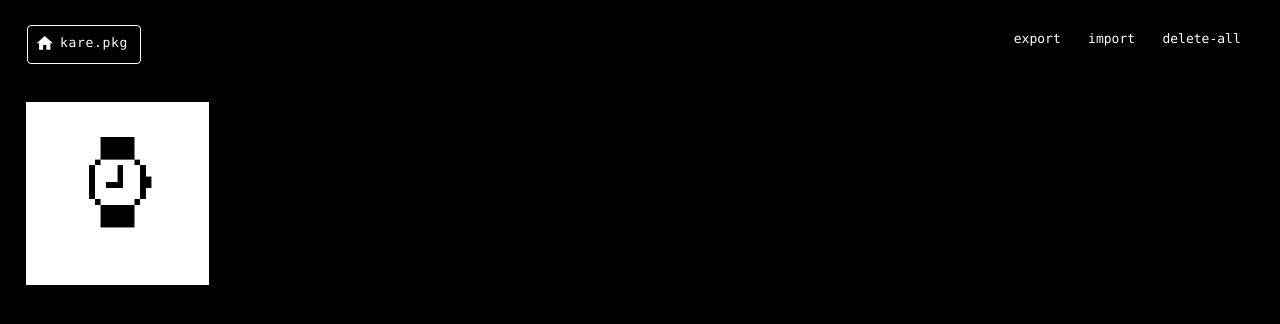
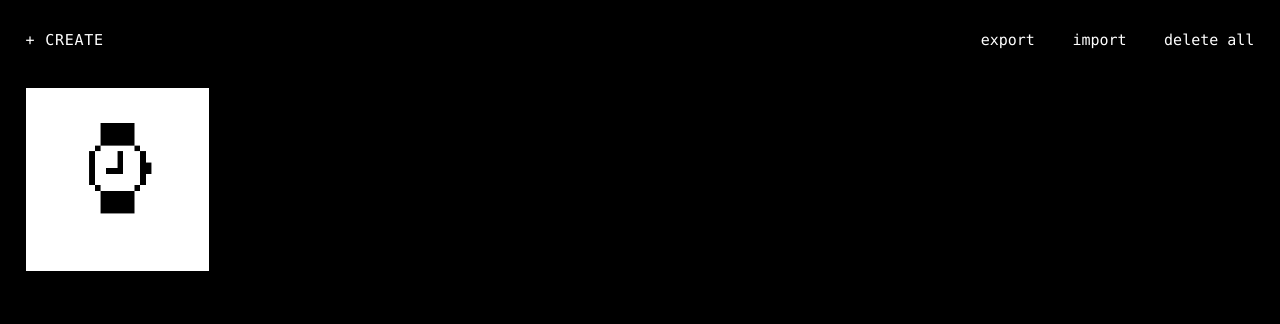
Before and after one commit to Awjin/kare-pkg, a Vue app: page /#/ in a window 1280 px wide. Shown: the top 324 px of the page. Built offline with nearby package versions, Linux system fonts and the light colour scheme.

Commit message:
Clean up UX.

```diff
--- a/src/App.vue
+++ b/src/App.vue
@@ -13,30 +13,25 @@
 
 html {
   background: #000;
-  color: #fff;
-  font: 13px / 1.5 "Andale Mono", "Lucida Console", monospace;
+  font-family: "Andale Mono", "Lucida Console", monospace;
+  font-size: 15px;
 }
 
-body > * {
-  min-height: 100vh;
-}
-
-a,
-button {
+a {
   outline: none;
 }
 
 .fade-enter,
 .fade-leave-to {
   opacity: 0;
-  transform: scale(0.9);
+  transform: scale(0.95);
 }
 
 .fade-enter-active {
-  transition: all 200ms cubic-bezier(0, 0, 0.2, 1);
+  transition: all 175ms cubic-bezier(0, 0, 0.2, 1);
 }
 
 .fade-leave-active {
-  transition: all 150ms cubic-bezier(0.4, 0, 1, 1);
+  transition: all 125ms cubic-bezier(0.4, 0, 1, 1);
 }
 </style>
--- a/src/components/headers/EditorHeader.vue
+++ b/src/components/headers/EditorHeader.vue
@@ -1,11 +1,18 @@
 <template>
   <site-header>
-    <a @click="undo" :disabled="!isUndoable" title="Undo stroke (cmd + z)">undo</a>
-    <a @click="redo" :disabled="!isRedoable" title="Redo stroke (cmd + shift + z)">redo</a>
-    <a @click="clear">clear</a>
-    <a @click="copy">copy</a>
-    <a :href="preview" :download="`kare-pkg-${(new Date()).toISOString()}.png`">save</a>
-    <a @click="remove">delete</a>
+    <template v-slot:left>
+      <router-link to="/">&lt; BACK</router-link>
+    </template>
+    <template v-slot:right>
+      <a @click="undo" :disabled="!isUndoable" title="cmd + z">undo</a>
+      <a @click="redo" :disabled="!isRedoable" title="cmd + shift + z">redo</a>
+      <a @click="clear">clear</a>
+      <a @click="copy">copy</a>
+      <a :href="preview" :download="`kare-pkg-${new Date().toISOString()}.png`"
+        >download</a
+      >
+      <a @click="remove">delete</a>
+    </template>
   </site-header>
 </template>
 
--- a/src/components/headers/HomeHeader.vue
+++ b/src/components/headers/HomeHeader.vue
@@ -1,17 +1,30 @@
 <template>
   <site-header>
+    <template v-slot:left>
+      <a @click.prevent="newDrawing">+ CREATE</a>
+    </template>
+    <template v-slot:right>
       <a
         :href="exportFile"
         :disabled="!isExportable"
-      :download="`kare-pkg-export-${(new Date()).toISOString()}.json`"
-    >export</a>
+        :download="`kare-pkg-export-${new Date().toISOString()}.json`"
+        >export</a
+      >
       <form>
         <label for="file">
           <a>import</a>
         </label>
-      <input @change="importFile" accept=".json" hidden id="file" multiple="false" type="file" />
+        <input
+          @change="importFile"
+          accept=".json"
+          hidden
+          id="file"
+          multiple="false"
+          type="file"
+        />
       </form>
-    <a @click="removeAll">delete-all</a>
+      <a @click="removeAll">delete all</a>
+    </template>
   </site-header>
 </template>
 
@@ -32,6 +45,11 @@ export default class HomeHeader extends Vue {
 
   get exportFile() {
     return this.$store.getters.exportUrl();
+  }
+
+  newDrawing() {
+    this.$store.commit("new");
+    this.$router.push("/edit/0");
   }
 
   importFile(event: InputEvent) {
@@ -58,9 +76,3 @@ export default class HomeHeader extends Vue {
   }
 }
 </script>
-
-<style lang="scss" scoped>
-form {
-  display: inline-block;
-}
-</style>
--- a/src/components/headers/SiteHeader.vue
+++ b/src/components/headers/SiteHeader.vue
@@ -1,14 +1,10 @@
 <template>
   <header>
-    <router-link to="/" id="home" title="home">
-      <svg xmlns="http://www.w3.org/2000/svg" width="24" height="24" viewBox="0 0 24 24">
-        <path d="M10 20v-6h4v6h5v-8h3L12 3 2 12h3v8z" />
-        <path d="M0 0h24v24H0z" fill="none" />
-      </svg>
-      kare.pkg
-    </router-link>
-    <div class="slotted">
-      <slot></slot>
+    <div class="left">
+      <slot name="left"></slot>
+    </div>
+    <div class="right">
+      <slot name="right"></slot>
     </div>
   </header>
 </template>
@@ -24,66 +20,37 @@ export default class SiteHeader extends Vue {}
 
 <style lang="scss" scoped>
 header {
-  align-items: flex-start;
   display: flex;
-  justify-content: space-between;
-  padding: 3vh 2vw;
+  padding: 2.5vmax 2vmax 0 2vmax;
   width: 100%;
 }
 
-.slotted {
-  text-align: right;
+.left {
+  flex-shrink: 0;
+  letter-spacing: 0.05rem;
+}
+
+.right {
+  display: flex;
+  flex-wrap: wrap;
+  justify-content: flex-end;
+  margin-left: auto;
+
+  a {
+    margin-bottom: 2vmax;
+    margin-left: 2.5rem;
+  }
 }
 
 a {
-  background: #000;
-  border: 1px solid transparent;
-  border-radius: 4px;
   color: #fff;
   cursor: pointer;
-  display: inline-block;
-  margin: 1px;
-  padding: 0.45rem 0.9rem 0.55rem 0.9rem;
+  display: block;
   text-decoration: none;
-  transition: opacity 100ms cubic-bezier(0.4, 0, 0.2, 1);
-
-  &:active:not([disabled]),
-  &:focus:not([disabled]),
-  &:hover:not([disabled]) {
-    border-color: #fff;
-  }
 
   &[disabled] {
-    color: #888;
     cursor: default;
-  }
-}
-
-#home {
-  align-items: center;
-  border-color: #fff;
-  display: flex;
-  letter-spacing: 0.05rem;
-  margin-right: 1rem;
-  padding-left: 0.6rem;
-
-  &:active,
-  &:focus,
-  &:hover {
-    border-color: #888;
-    color: #888;
-
-    svg {
-      fill: #888;
-    }
-  }
-
-  svg {
-    fill: #fff;
-    margin-right: 0.4rem;
-    padding-bottom: 0.1rem;
-    transition-duration: 125ms;
-    width: 1.5rem;
+    opacity: 0.4;
   }
 }
 </style>
--- a/src/main.ts
+++ b/src/main.ts
@@ -5,36 +5,16 @@ import store from "./store";
 import {register} from "register-service-worker";
 import "normalize.css";
 
-/* eslint-disable no-console */
 if (process.env.NODE_ENV === "production") {
-  register(`${process.env.BASE_URL}service-worker.js`, {
-    ready() {
-      console.log("App is being served from cache by a service worker.");
-    },
-    registered() {
-      console.log("Service worker has been registered.");
-    },
-    cached() {
-      console.log("Content has been cached for offline use.");
-    },
-    updatefound() {
-      console.log("New content is downloading.");
-    },
-    updated() {
-      console.log("New content is available; please refresh.");
-    },
-    offline() {
-      console.log(
-        "No internet connection found. App is running in offline mode."
-      );
-    },
-    error(error) {
-      console.error("Error during service worker registration:", error);
-    },
-  });
+  register(`${process.env.BASE_URL}service-worker.js`);
 }
 
-Vue.config.productionTip = false;
+window.oncontextmenu = (event: Event) => {
+  event.preventDefault();
+  event.stopPropagation();
+  return false;
+};
+
 store.commit("load");
 
 new Vue({
--- a/src/views/Edit.vue
+++ b/src/views/Edit.vue
@@ -28,12 +28,13 @@ export default {
 main {
   display: flex;
   justify-content: center;
-  padding: 1.5vmin 6vmin 6vmin 0;
+  padding-top: 1vw;
 }
 
 .edit__preview {
   flex-shrink: 0;
   height: 17vmin;
+  margin-left: -6vmin;
   margin-right: 3vmin;
   width: 17vmin;
 }
```
Also changed, not shown: 13 other files (tests, documents, lock files or other folders). Lines whose indentation alone changed are shown as unchanged.
